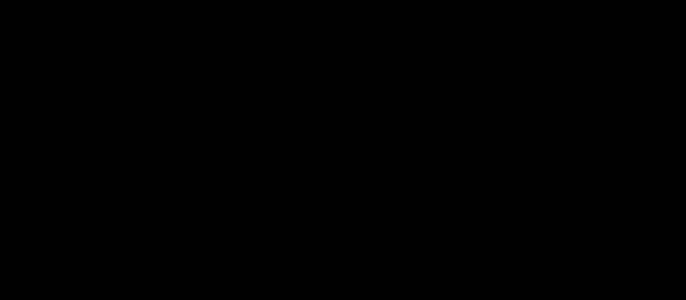
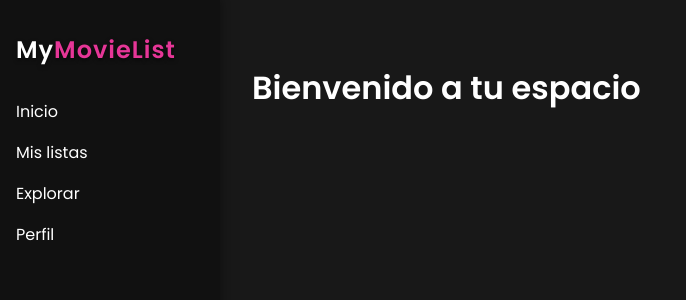
Before and after one commit to davidpalacin/movie-list-front, a React (Vite) app: page /dashboard in a window 1280 px wide. Shown: the top 300 px of the page, without its empty margins (0-686 px from the left). Built offline with nearby package versions, Linux system fonts and the light colour scheme.

Commit message:
✨ Add Dashboard component with sidebar navigation and styling; include Dashboard CSS

```diff
--- a/src/App.jsx
+++ b/src/App.jsx
@@ -2,6 +2,7 @@ import { Route, Switch } from 'wouter';
 import Welcome from './components/Welcome/Welcome';
 import Login from './components/Login/Login';
 import Register from './components/Register/Register';
+import Dashboard from './components/Dashboard/Dashboard';
 
 function App() {
   return (
@@ -9,6 +10,7 @@ function App() {
       <Route path="/" component={Welcome} />
       <Route path="/login" component={Login} />
       <Route path="/register" component={Register} />
+      <Route path="/dashboard" component={Dashboard} />
     </Switch>
   );
 }
--- /dev/null
+++ b/src/components/Dashboard/Dashboard.css
@@ -0,0 +1,58 @@
+.dashboard {
+    display: flex;
+    height: 100vh;
+    background-color: #181818;
+    font-family: 'Poppins', sans-serif;
+    color: white;
+}
+
+.dashboard-content {
+    flex: 1;
+    padding: 2rem;
+    overflow-y: auto;
+}
+
+.dashboard-header {
+    display: flex;
+    justify-content: space-between;
+    align-items: center;
+    margin-bottom: 2rem;
+}
+
+.dashboard-logo {
+    font-size: 1.1rem;
+    font-weight: 600;
+    color: white;
+    display: none;
+}
+
+@media (max-width: 480px) {
+    .dashboard-logo {
+        display: block;
+    }
+}
+
+.dashboard-title {
+    font-size: 2rem;
+    font-weight: 600;
+    margin-bottom: 1.5rem;
+}
+
+.hamburger-button {
+    display: none;
+    position: absolute;
+    top: 1rem;
+    right: 1.5rem;
+    font-size: 1.5rem;
+    background: none;
+    border: none;
+    color: white;
+    cursor: pointer;
+    z-index: 1001;
+}
+
+@media (max-width: 480px) {
+    .hamburger-button {
+        display: block;
+    }
+}
--- /dev/null
+++ b/src/components/Dashboard/Dashboard.jsx
@@ -0,0 +1,41 @@
+import './Dashboard.css';
+import Sidebar from './Sidebar';
+import { useState } from 'react';
+
+function Dashboard() {
+    const [sidebarOpen, setSidebarOpen] = useState(false);
+
+    return (
+        <div className="dashboard">
+            <Sidebar isOpen={sidebarOpen} />
+
+            <div className="dashboard-content">
+                <div className="dashboard-header">
+                    <span className="dashboard-logo">
+                        <span className="brand-white">My</span>
+                        <span className="brand-color">MovieList</span>
+                    </span>
+
+                    <button
+                        className="hamburger-button"
+                        onClick={() => setSidebarOpen(!sidebarOpen)}
+                    >
+                        ☰
+                    </button>
+                </div>
+
+                <button
+                    className="hamburger-button"
+                    onClick={() => setSidebarOpen(!sidebarOpen)}
+                >
+                    ☰
+                </button>
+
+                <h1 className="dashboard-title">Bienvenido a tu espacio</h1>
+                {/* Aquí irá el contenido */}
+            </div>
+        </div>
+    );
+}
+
+export default Dashboard;
--- /dev/null
+++ b/src/components/Dashboard/Sidebar.css
@@ -0,0 +1,96 @@
+.sidebar {
+    width: 220px;
+    background-color: #111;
+    height: 100vh;
+    padding: 2rem 1rem;
+    color: white;
+    display: flex;
+    flex-direction: column;
+    gap: 2rem;
+    box-shadow: 2px 0 8px rgba(0, 0, 0, 0.3);
+    transition: transform 0.3s ease;
+}
+
+.sidebar-title {
+    font-size: 1.5rem;
+    font-weight: 700;
+    letter-spacing: 1px;
+    cursor: pointer;
+    text-shadow: 0 2px 4px rgba(0, 0, 0, 0.6);
+}
+
+.brand-white {
+    color: #fff;
+}
+
+.brand-color {
+    color: #e63697;
+}
+
+.sidebar-nav ul {
+    list-style: none;
+    padding: 0;
+    display: flex;
+    flex-direction: column;
+    gap: 1rem;
+}
+
+.sidebar-nav li {
+    cursor: pointer;
+    font-size: 1rem;
+    transition: color 0.2s ease;
+}
+
+.sidebar-nav li:hover {
+    color: #1e90ff;
+}
+
+/* Visibilidad condicional */
+.mobile-only {
+    display: none;
+}
+
+.desktop-only {
+    display: block;
+}
+
+/* Solo móvil: menú desde ARRIBA */
+@media (max-width: 480px) {
+    .sidebar {
+        position: fixed;
+        top: 0;
+        left: 0;
+        width: 100%;
+        height: auto;
+        transform: translateY(-100%);
+        z-index: 1000;
+        box-shadow: 0 4px 10px rgba(0, 0, 0, 0.4);
+        gap: 1rem;
+    }
+
+    .sidebar.sidebar--open {
+        transform: translateY(0);
+    }
+
+    .mobile-only {
+        display: block;
+        text-align: center;
+        font-size: 1.4rem;
+        font-weight: 600;
+        margin-bottom: 1.5rem;
+    }
+
+    .desktop-only {
+        display: none;
+    }
+
+    .sidebar-nav ul {
+        align-items: center;
+    }
+
+    .sidebar-nav li {
+        text-align: center;
+        font-size: 1.1rem;
+        padding: 0.5rem 0;
+    }
+}
--- /dev/null
+++ b/src/components/Dashboard/Sidebar.jsx
@@ -0,0 +1,26 @@
+import { useLocation } from "wouter";
+import "./Sidebar.css";
+
+function Sidebar({ isOpen }) {
+    const [, navigate] = useLocation();
+
+    return (
+        <aside className={`sidebar ${isOpen ? 'sidebar--open' : ''}`}>
+            <h2 className="sidebar-title desktop-only" onClick={() => navigate('/')}>
+                <span className="brand-white">My</span>
+                <span className="brand-color">MovieList</span>
+            </h2>
+
+            <nav className="sidebar-nav">
+                <ul>
+                    <li onClick={() => navigate('/dashboard')}>Inicio</li>
+                    <li onClick={() => navigate('/dashboard/lists')}>Mis listas</li>
+                    <li onClick={() => navigate('/dashboard/explore')}>Explorar</li>
+                    <li onClick={() => navigate('/dashboard/profile')}>Perfil</li>
+                </ul>
+            </nav>
+        </aside>
+    );
+}
+
+export default Sidebar;
```
